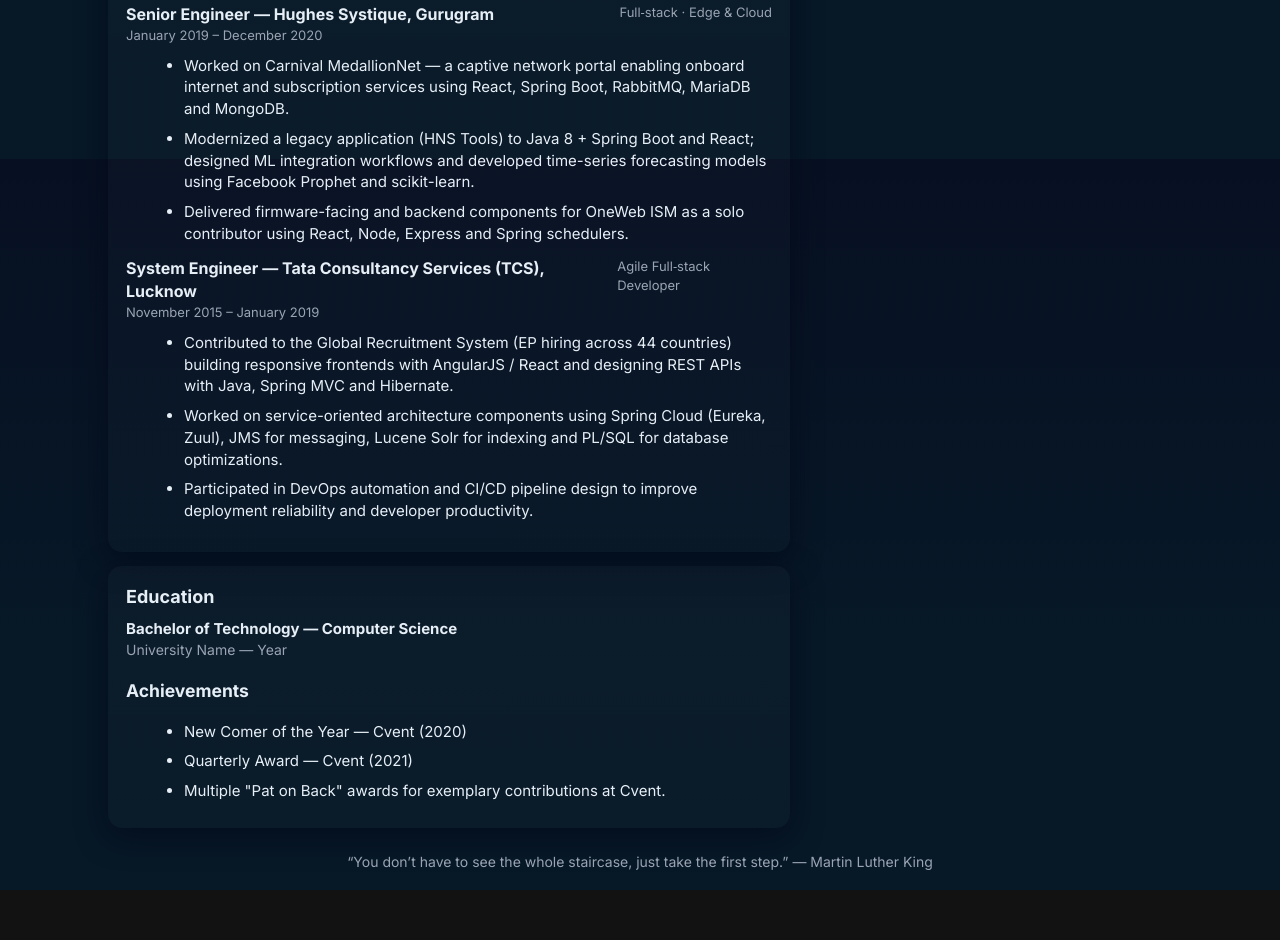
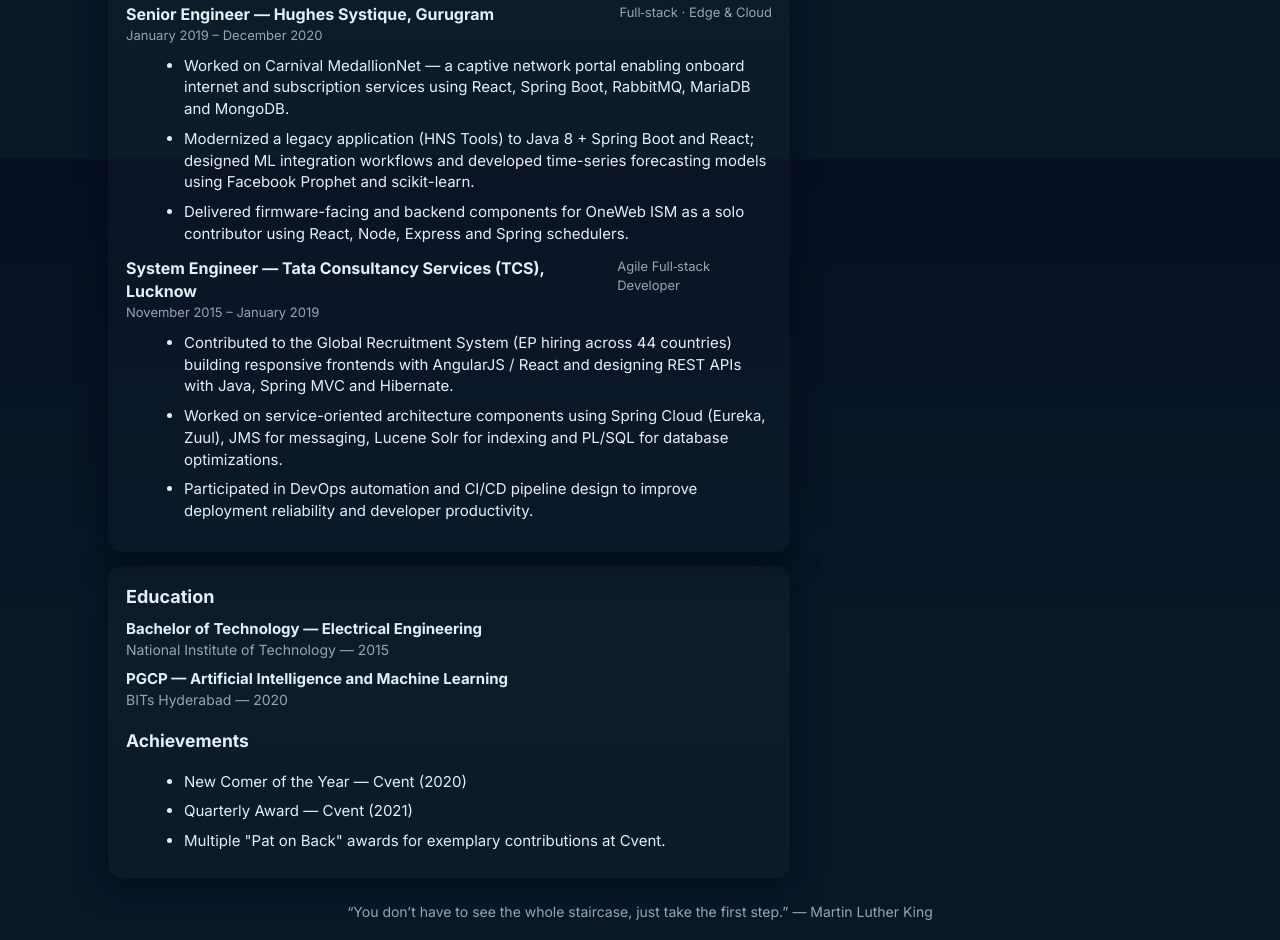
Before and after one commit to tshrsrvstv/tshrsrvstv, a plain HTML site: page index.html in a window 1280 px wide. Shown: the part 1441-2381 px from the top of the page. Before the commit the page ends 2331 px from the top, so only its background shows below. Drawn offline with Linux system fonts and the light colour scheme.

Commit message:
Update education details in index.html

```diff
--- a/index.html
+++ b/index.html
@@ -164,7 +164,6 @@
 
       <div style="display:flex;flex-direction:column;gap:10px;margin-left:14px">
         <button class="btn" onclick="window.print()">Print / Download PDF</button>
-        <a class="btn primary" href="#projects">View Projects</a>
       </div>
     </header>
 
@@ -250,9 +249,14 @@
         <section id="education" class="card" aria-labelledby="edu-heading">
   <h2 id="edu-heading">Education</h2>
   <div style="margin-top:8px">
-    <strong>Bachelor of Technology — Computer Science</strong>
-    <div class="muted">University Name — Year</div>
+    <strong>Bachelor of Technology — Electrical Engineering</strong>
+    <div class="muted">National Institute of Technology — 2015</div>
   </div>
+          <div style="margin-top:8px">
+    <strong>PGCP — Artificial Intelligence and Machine Learning </strong>
+    <div class="muted">BITs Hyderabad — 2020</div>
+  </div>
+
 
   <!-- Achievements -->
   <div style="margin-top:14px">
```
